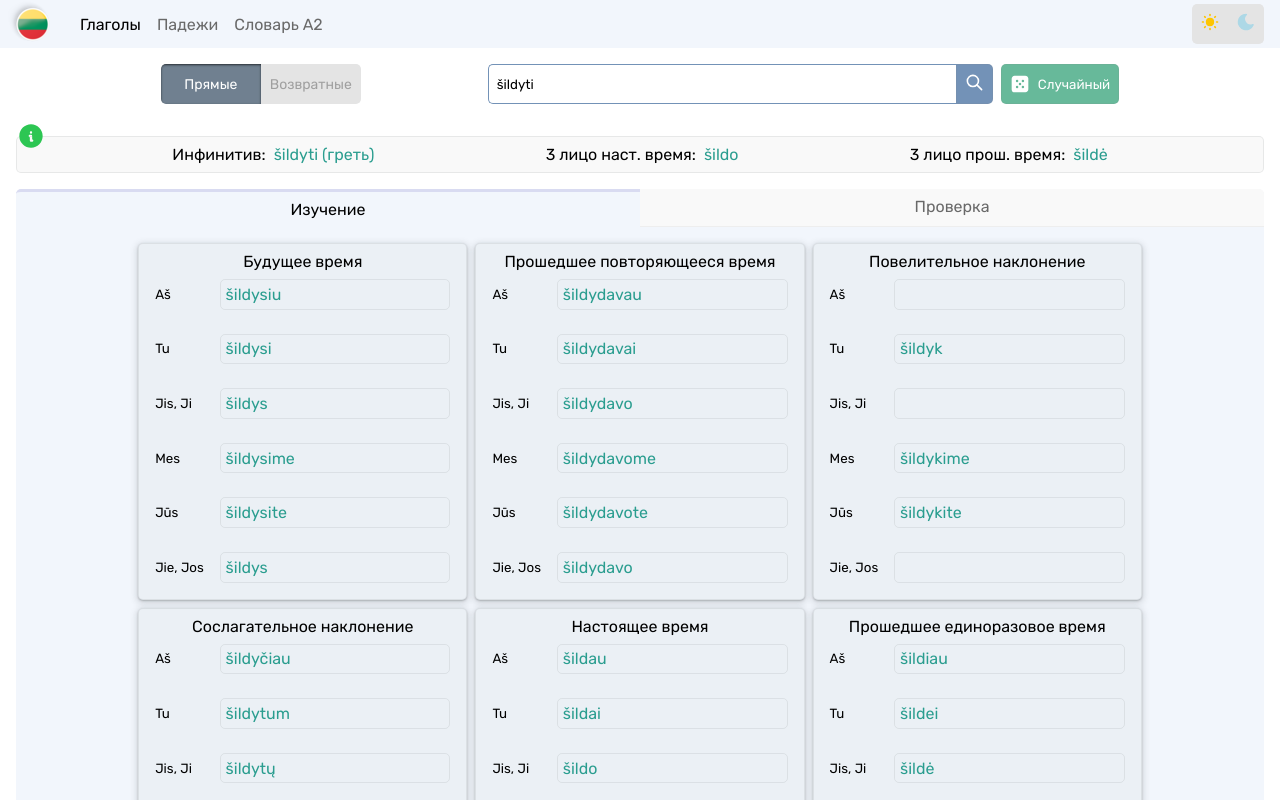
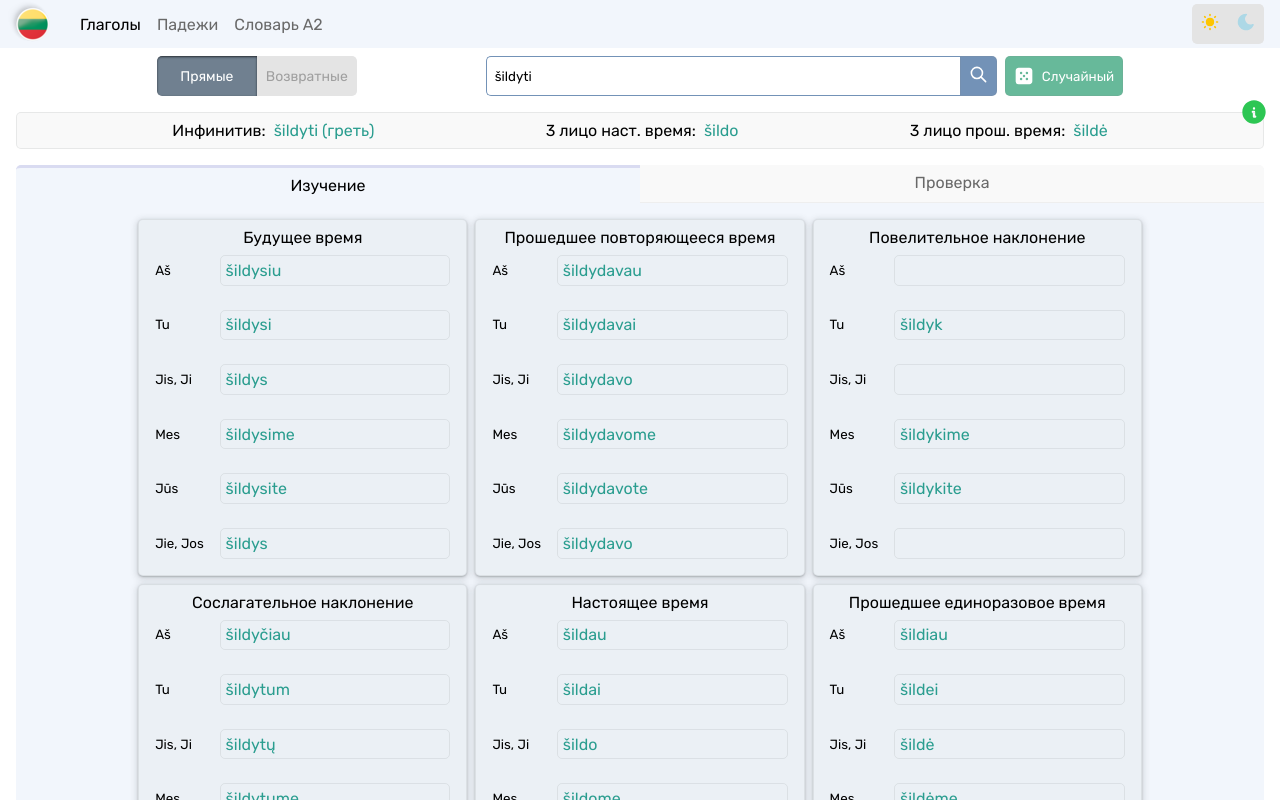
Before and after one commit to SeaRazor/veiksmazodis, a Next.js app: page /verbs in a window 1280 px wide. Both pictures are taken after a click on the button "Случайный". Shown: the top 800 px of the page. Built offline with nearby package versions, Linux system fonts and the light colour scheme.

Commit message:
UI changes

```diff
--- a/src/app/data/nouns_100.json
+++ b/src/app/data/nouns_100.json
@@ -515,5 +515,10 @@
     "noun": "kalnas",
     "gender": "m",
     "translation": "гора"
+  },
+  {
+    "noun" : "akmuo",
+    "gender" : "m",
+    "translation" : "камень"
   }
 ]
--- a/src/app/page.module.css
+++ b/src/app/page.module.css
@@ -125,7 +125,7 @@
     z-index: 10;
     border: 1px solid rgba(var(--card-border-rgb), 0.15);
     border-radius: var(--border-radius);
-    margin: 1rem;
+    margin: 0.5rem 1rem;
     position: relative;
     color: var(--word-info-color);
     background-color: var(--word-info-back-color);
@@ -135,7 +135,7 @@
 .info_icon {
     position: absolute;
     top: -15px;
-    left: 0px
+    right: -5px;
 }
 
 .info_item {
@@ -240,7 +240,7 @@
     justify-content: center;
     gap: 0.5rem;
     align-items: stretch;
-    padding: 1rem;
+    padding: 0.5rem;
     /*  width: 100%;*/
 
 }
--- a/src/app/utils/case_generation.js
+++ b/src/app/utils/case_generation.js
@@ -296,7 +296,7 @@ function getMaleCases(noun, ending, root, palatalize) {
 function composeCase(root, ending, palatalize = true) {
 
     const resultCandidate = root + ending;
-    const replacementPatterns = ['tia', 'tią', 'tiu', 'tių', 'tiū', 'tio', 'dią', 'dią', 'diu', 'dių', 'diū', 'dio'];
+    const replacementPatterns = ['tia', 'tią', 'tiu', 'tių', 'tiū', 'tio', 'dia', 'dią', 'diu', 'dių', 'diū', 'dio'];
     for (const pattern of replacementPatterns) {
         if (resultCandidate.includes(pattern)) {
             const firstPatternLetter = pattern.charAt(0);
```
